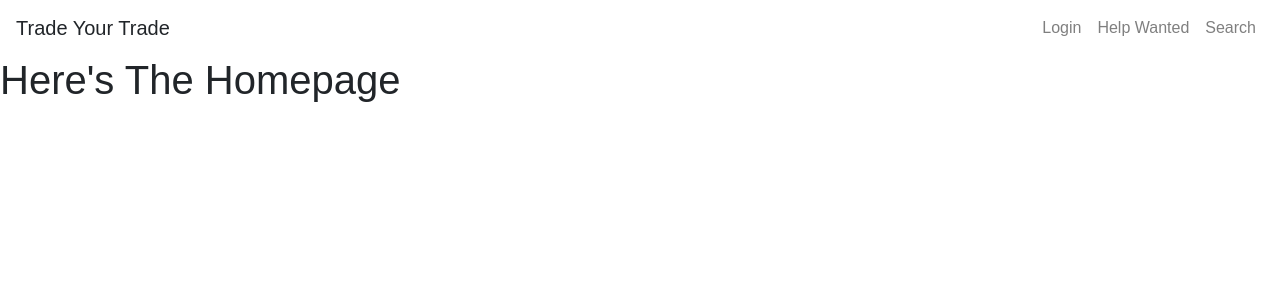
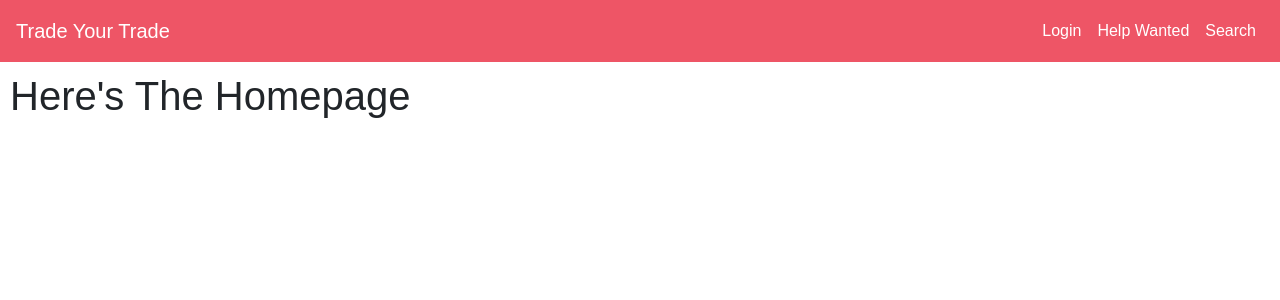
Before and after one commit to Anbroyar/Trade-your-trade, a React (Create React App) app in the folder client/: page / in a window 1280 px wide. Shown: the top 300 px of the page. Built offline with nearby package versions, Linux system fonts and the light colour scheme.

Commit message:
added folder structure to components

```diff
--- a/client/src/App.js
+++ b/client/src/App.js
@@ -1,7 +1,7 @@
 import React, { Component, Fragment } from 'react';
 import { BrowserRouter as Router, Route, Switch } from 'react-router-dom';
 import Homepage from './components/Homepage';
-import HelpWanted from './components/HelpWanted'
+import HelpWanted from './components/HelpWanted';
 import Navbar from './components/Navbar';
 
 class App extends Component {
--- /dev/null
+++ b/client/src/components/HelpWanted/HelpWanted.css
@@ -0,0 +1,3 @@
+.help-wanted {
+	margin: 10px;
+}
--- /dev/null
+++ b/client/src/components/HelpWanted/index.js
@@ -0,0 +1 @@
+export { default } from "./HelpWanted";
--- /dev/null
+++ b/client/src/components/Homepage/Homepage.css
@@ -0,0 +1,3 @@
+.homepage-content {
+	margin: 10px;
+}
--- a/client/src/components/Homepage.js
+++ b/client/src/components/Homepage/Homepage.js
@@ -1,10 +1,10 @@
 import React, { Component } from 'react';
-// import './App.css';
+import './Homepage.css';
 
 class Homepage extends Component {
   render() {
     return (
-      <div className="help-wanted">
+      <div className="homepage-content">
         <h1> Here's The Homepage</h1>
       </div>
     );
--- /dev/null
+++ b/client/src/components/Homepage/index.js
@@ -0,0 +1 @@
+export { default } from "./Homepage";
--- /dev/null
+++ b/client/src/components/Navbar/Navbar.css
@@ -0,0 +1,12 @@
+.navbar-title:hover {
+  cursor: pointer;
+}
+
+.navbar-main {
+  background-color: #e56;
+  color: #fff;
+}
+
+#navbar-text {
+	color: white;
+}
--- a/client/src/components/Navbar.js
+++ b/client/src/components/Navbar/Navbar.js
@@ -9,6 +9,7 @@ import {
   NavItem,
   NavLink
  } from 'reactstrap';
+ import "./Navbar.css";
 
 class MyNavbar extends React.Component {
   constructor(props) {
@@ -26,25 +27,25 @@ class MyNavbar extends React.Component {
   }
 
   homeClicked = () => {
-      this.props.history.push("/")
+    this.props.history.push("/")
   }
 
   render() {
     return (
-      <div>
+      <div className="navbar-main">
         <Navbar color="faded" light expand="md">
-          <NavbarBrand onClick={this.homeClicked}>Trade Your Trade</NavbarBrand>
+          <NavbarBrand className="navbar-title navbar-text" onClick={this.homeClicked}>Trade Your Trade</NavbarBrand>
           <NavbarToggler onClick={this.toggle} />
           <Collapse isOpen={this.state.isOpen} navbar>
             <Nav className="ml-auto" navbar>
               <NavItem>
-                <NavLink href="/login">Login</NavLink>
+                <NavLink id="navbar-text" href="/login">Login</NavLink>
               </NavItem>
               <NavItem>
-                <NavLink href="/helpwanted">Help Wanted</NavLink>
+                <NavLink id="navbar-text" href="/helpwanted">Help Wanted</NavLink>
               </NavItem>
               <NavItem>
-                <NavLink href="">Search</NavLink>
+                <NavLink id="navbar-text" href="">Search</NavLink>
               </NavItem>
             </Nav>
           </Collapse>
--- /dev/null
+++ b/client/src/components/Navbar/index.js
@@ -0,0 +1 @@
+export { default } from "./Navbar";
--- a/client/src/index.css
+++ b/client/src/index.css
@@ -1,5 +1,5 @@
 body {
-  margin: 0;
-  padding: 0;
+  margin: 0px;
+  padding: 0px;
   font-family: sans-serif;
 }
```
Also changed, not shown: client/src/components/HelpWanted/HelpWanted.js (added, +17 -0 lines).
